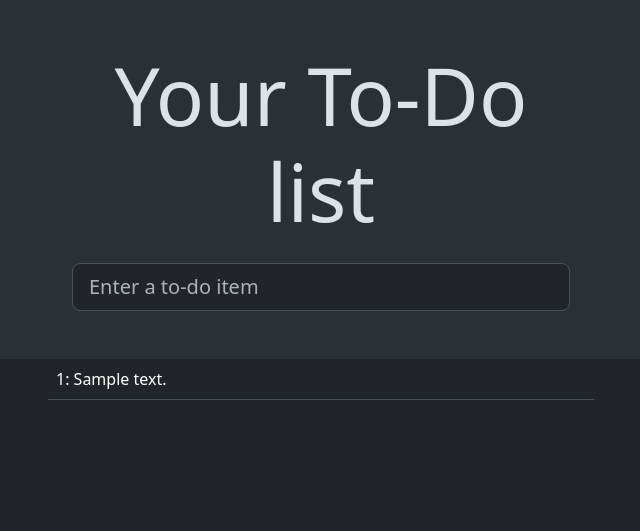
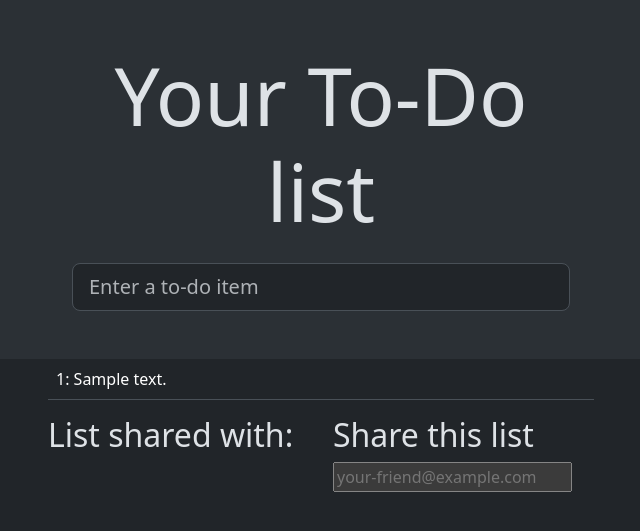
Before and after one commit to synergyfr/goat-book, a Django app: page /lists/1/ in a window 1280 px wide. Shown: the part 57-588 px from the top of the page, without its empty margins (319-959 px from the left). Run offline with Django 5.2, Linux system fonts and the light colour scheme; tables that the repository leaves empty hold one stand-in row (values such as "Sample post"); some libraries are stand-ins or nearby versions.

Commit message:
fixed and have added tests, share

```diff
--- a/src/functional_tests/my_lists_page.py
+++ b/src/functional_tests/my_lists_page.py
@@ -10,6 +10,6 @@ class MyListsPage:
         self.test.browser.get(self.test.live_server_url)
         self.test.browser.find_element(By.LINK_TEXT, 'My Lists').click()
         self.test.wait_for(
-            lambda: self.test.browser.find_element(By.TAG_NAME, 'h1').text, 'My Lists'
+            lambda: self.test.assertEqual(self.test.browser.find_element(By.TAG_NAME, 'h1').text, 'My Lists')
         )
         return self
--- a/src/functional_tests/test_my_lists.py
+++ b/src/functional_tests/test_my_lists.py
@@ -23,7 +23,7 @@ class MyListsTest(FunctionalTest):
         first_list_url = self.browser.current_url
 
         # She notices a "My lists" link, for the first time.
-        self.browser.find_element(By.LINK_TEXT, 'My lists').click()
+        self.browser.find_element(By.LINK_TEXT, 'My Lists').click()
 
         # She sees that her list is in there, named according to its first list item
         self.wait_for(
--- a/src/lists/models.py
+++ b/src/lists/models.py
@@ -7,6 +7,7 @@ from django.urls import reverse
 class List(models.Model):
 
     owner = models.ForeignKey(settings.AUTH_USER_MODEL, blank=True, null=True, on_delete=models.CASCADE)
+    shared_with = models.ManyToManyField(settings.AUTH_USER_MODEL, blank=True, null=True, related_name='shared_with')
 
     def get_absolute_url(self):
         return reverse('view_list', args=[self.id])
--- a/src/lists/templates/base.html
+++ b/src/lists/templates/base.html
@@ -13,7 +13,7 @@
       <div class="container-fluid">
         <a class="navbar-brand" href="/">Superlists</a>
         {% if user.email %}
-          <a href="{% url 'my_lists' user.email %}">My lists</a>
+          <a href="{% url 'my_lists' user.email %}">My Lists</a>
           <span class="navbar-text">Logged in as {{ user.email }}</span>
           <form method="post" action="{% url 'logout' %}">
             {% csrf_token %}
@@ -70,6 +70,8 @@
         {% block extra_content %}{% endblock %}
       </div>
     </div>
+
+    {% block share %}{% endblock %}
   </div>
 
   <script src="/static/lists.js"></script>
--- a/src/lists/templates/list.html
+++ b/src/lists/templates/list.html
@@ -13,3 +13,33 @@
     {% endfor %}
   </table>
 {% endblock %}
+
+{% block extra_content %}
+  <div id="id_list_owner">
+    {{ list.owner.email }}
+  </div>
+{% endblock %}
+
+{% block share %}
+  <div class="row justify-content-center">
+      <div class="col-lg-6">
+        <div class="row">
+          <div class="col-6">
+            <h2>List shared with:</h2>
+            <ul class="list-sharee">
+              {% for sharee in list.shared_with.all %}
+                {{ sharee.email }}
+              {% endfor %}
+            </ul>
+          </div>
+          <div class="col-6">
+            <h2>Share this list</h2>
+            <form action="/lists/{{ list.id }}/share" method="post">
+              {% csrf_token %}
+              <input type="text" name="sharee" placeholder="your-friend@example.com" />
+            </form>
+          </div>
+        </div>
+      </div>
+    </div>
+{% endblock %}
--- a/src/lists/urls.py
+++ b/src/lists/urls.py
@@ -4,5 +4,6 @@ from lists import views
 urlpatterns = [
     path('new', views.new_list, name='new_list'),
     path('<int:list_id>/', views.view_list, name='view_list'),
-    path('users/<str:email>/', views.my_lists, name='my_lists')
+    path('users/<str:email>/', views.my_lists, name='my_lists'),
+    path('<int:list_id>/share', views.share_list, name='share_list')
 ]
--- a/src/lists/views.py
+++ b/src/lists/views.py
@@ -5,6 +5,7 @@ from lists.models import Item, List
 from lists.forms import ExistingListItemForm, ItemForm
 
 User = get_user_model()
+
 
 def home_page(request):
     return render(request, 'home.html', {'form': ItemForm()})
@@ -25,7 +26,7 @@ def view_list(request, list_id):
         {
             'list': our_list,
             'form': form
-    })
+        })
 
 
 def new_list(request):
@@ -38,8 +39,18 @@ def new_list(request):
         form.save(for_list=nulist)
         return redirect(nulist)
     else:
-        return render(request, 'home.html', {'form': form })
+        return render(request, 'home.html', {'form': form})
+
 
 def my_lists(request, email):
     owner = User.objects.get(email=email)
     return render(request, 'my_lists.html', {'owner': owner})
+
+
+def share_list(request, list_id):
+    mylist = List.objects.get(id=list_id)
+    email = request.POST.get('sharee')
+    user = User.objects.filter(email=email).first()
+    if user:
+        mylist.shared_with.add(user)
+    return redirect(mylist)
```
Also changed, not shown: src/functional_tests/screendumps/SharingTest.test_can_share_a_list_with_another_user-2024-11-15T14.02.03.html (deleted, +0 -66 lines), src/lists/templates/my_lists.html (+7 -0 lines), src/lists/tests/test_models.py (+6 -0 lines), src/lists/tests/test_views.py (+16 -0 lines), src/functional_tests/screendumps/SharingTest.test_can_share_a_list_with_another_user-2024-11-15T14.02.03.png (deleted), src/lists/migrations/0008_list_shared_with.py (added).
